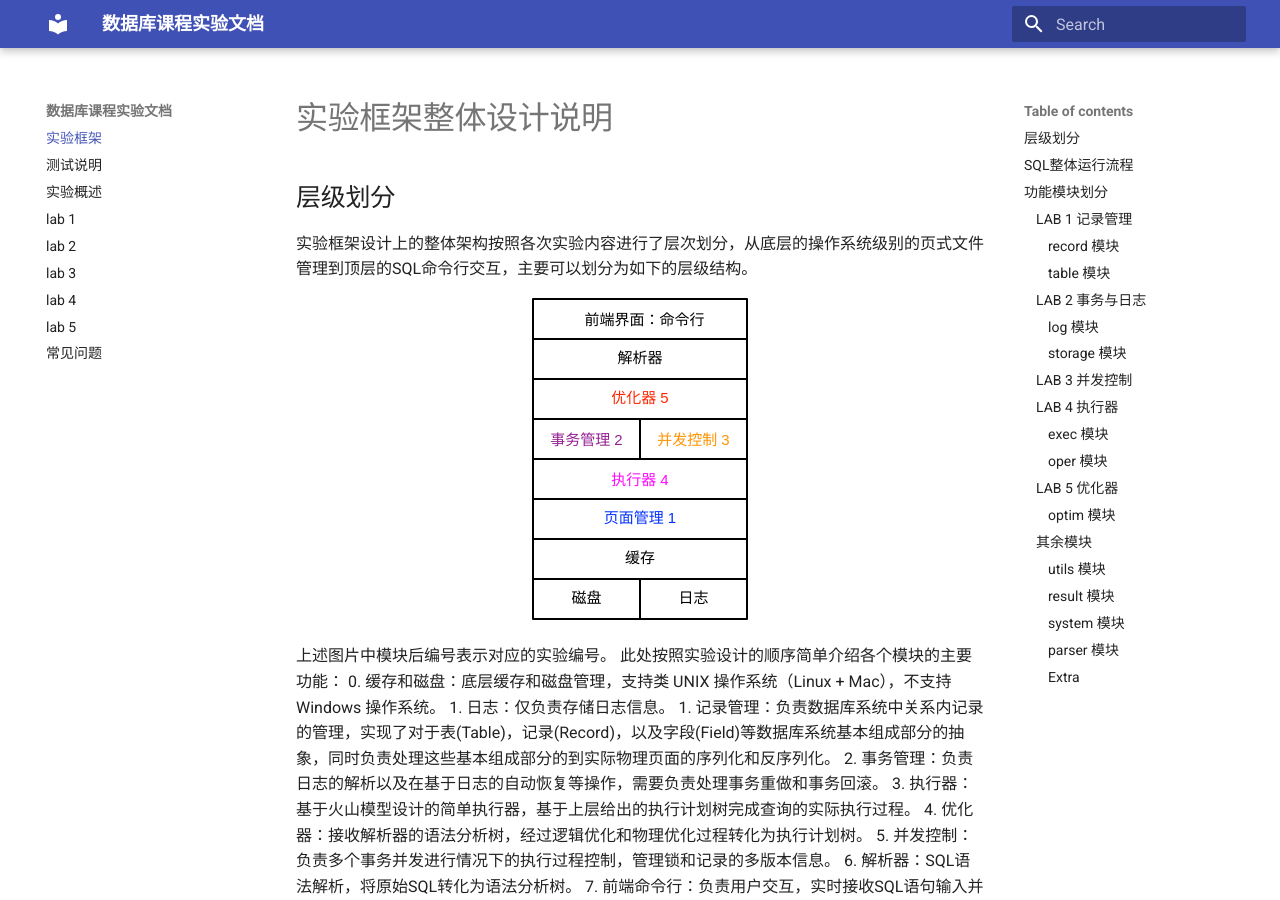
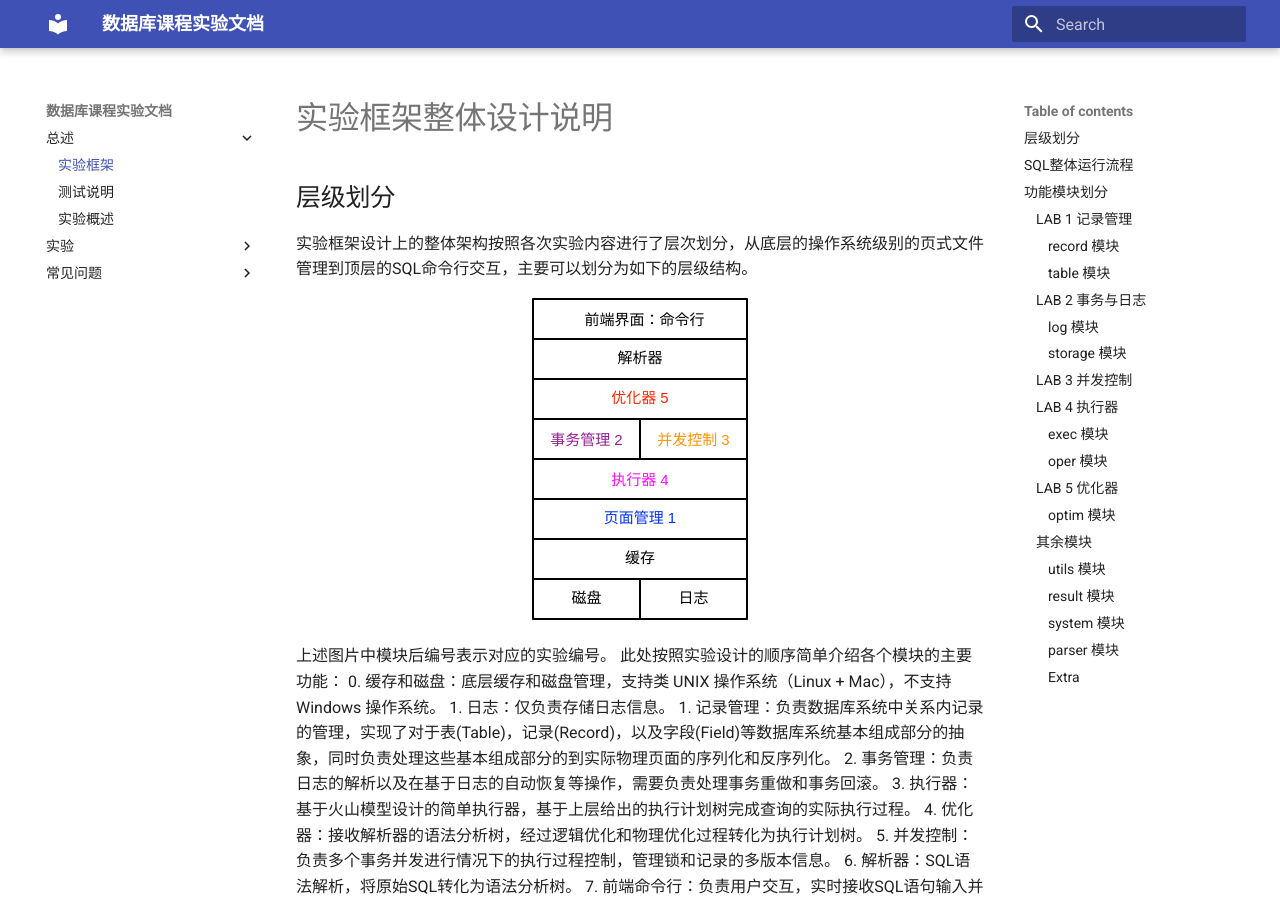
Before and after one commit to thu-db/huadb-doc, an MkDocs documentation site: the page built from docs/index.md, in a window 1280 px wide and 900 px high. Built offline with MkDocs 1.6.1 and Material for MkDocs 9.7.7, drawn with Linux system fonts in a browser that asks for light colours; some of the changed lines change nothing that is shown.

Commit message:
Update contents hierarchy

```diff
--- a/mkdocs.yml
+++ b/mkdocs.yml
@@ -1,15 +1,18 @@
 site_name: 数据库课程实验文档
 
 nav:
-  - 实验框架: index.md
-  - 测试说明: test.md
-  - 实验概述: intro.md
-  - lab 1: lab1.md
-  - lab 2: lab2.md
-  - lab 3: lab3.md
-  - lab 4: lab4.md
-  - lab 5: lab5.md
-  - 常见问题: faq.md
+  - 总述:
+    - 实验框架: index.md
+    - 测试说明: test.md
+    - 实验概述: intro.md
+  - 实验:
+    - lab 1: lab1.md
+    - lab 2: lab2.md
+    - lab 3: lab3.md
+    - lab 4: lab4.md
+    - lab 5: lab5.md
+  - 常见问题:
+    - FAQ: faq.md
 
 theme:
   name: material
```
